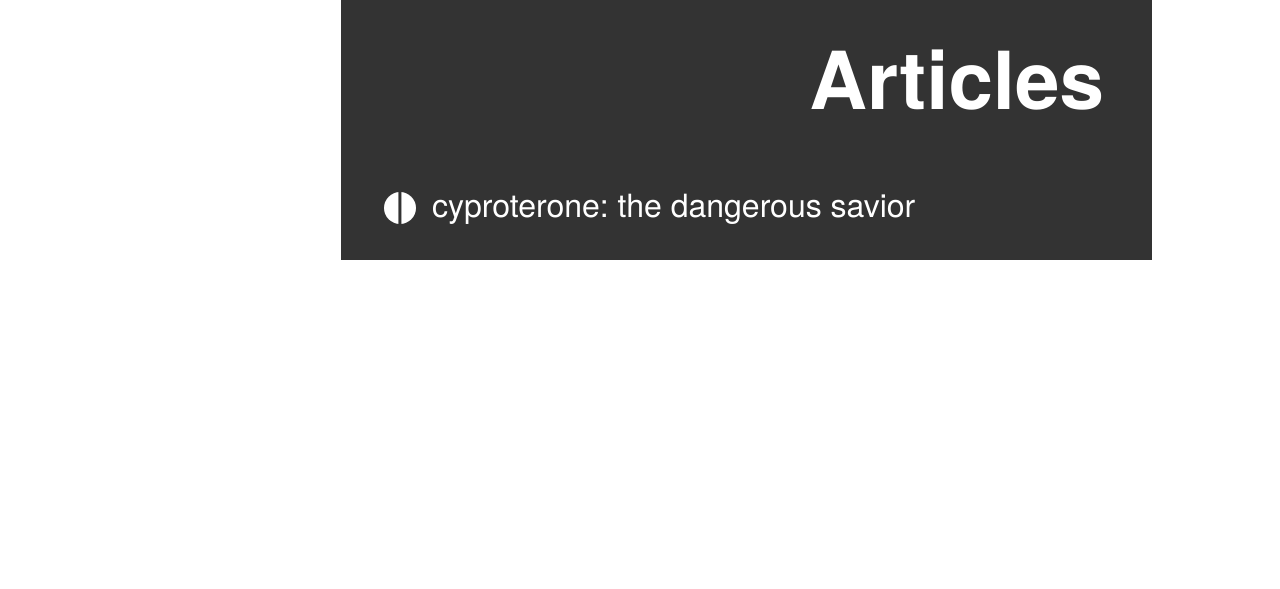
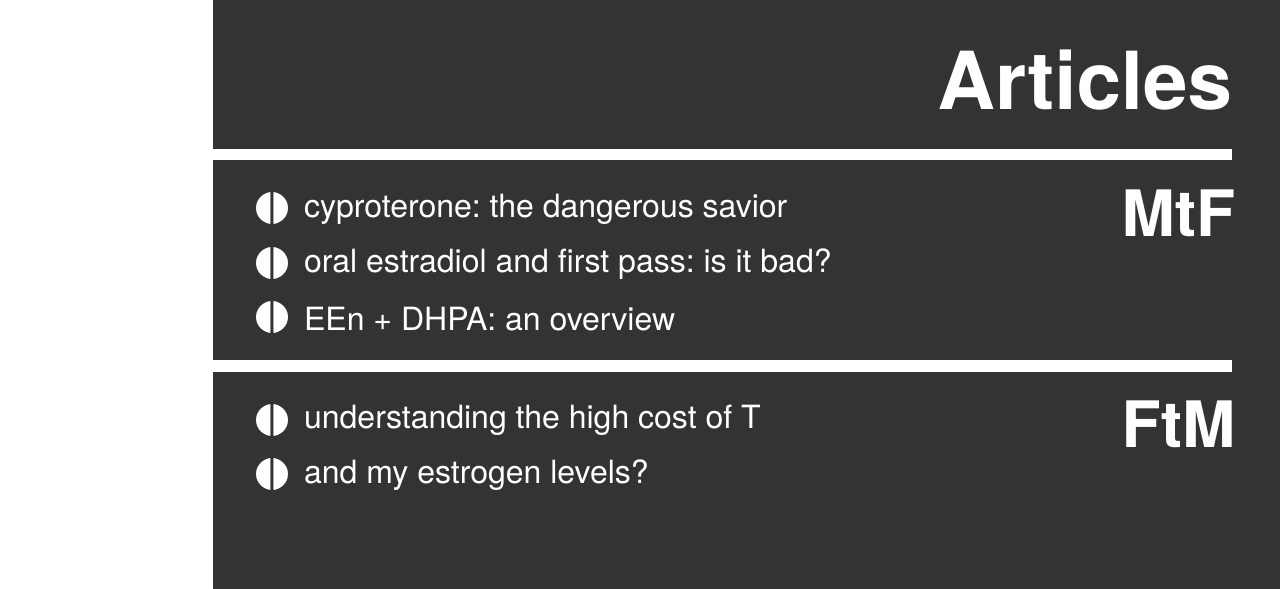
Before and after one commit to anothermimich/open-trans-science, a plain HTML site: page docs/index.html in a window 1280 px wide. Shown: the part 791-1380 px from the top of the page. Before the commit the page ends 1051 px from the top, so only its background shows below. Drawn offline with Linux system fonts and the light colour scheme; files whose address does not match are found by name.

Commit message:
cha cha cha changes

```diff
--- a/docs/css/style.css
+++ b/docs/css/style.css
@@ -49,6 +49,7 @@ body {
   font-family: "tex_gyre_herosbold";
   color: #333;
   max-width: 80vw;
+  min-width: 1280px;
   margin: 0 auto;
 }
 .grid {
@@ -56,6 +57,9 @@ body {
 }
 .grid-3 {
   grid-template-columns: 1fr 1fr 1fr;
+}
+.grid-2 {
+  grid-template-columns: 1fr 1fr;
 }
 /* main title */
 .title {
@@ -161,14 +165,67 @@ body {
   grid-column-start: 2;
   grid-column-end: -1;
   padding: 2rem;
+  font-size: 2rem;
+  text-wrap: nowrap;
 }
-.link-cipro {
-  display: flex;
+.mtf-links-list {
+  grid-template-columns: 2rem 1fr;
+  gap: 1rem;
   align-items: center;
+  position: relative;
+  padding-bottom: 4rem;
+}
+.mtf-links-list::before {
+  content: "";
+  font-family: "tex_gyre_herosbold";
+  display: block;
+  position: absolute;
+  top: -40px;
+  right: 1rem;
+  background-color: #fff;
+  width: 120%;
+  height: 0.7rem;
+}
+.mtf-links-list::after {
+  content: "MtF";
+  font-family: "tex_gyre_herosbold";
+  display: block;
+  position: absolute;
+  font-size: 4rem;
+  color: #fff;
+  top: -1rem;
+  right: 0.8rem;
+}
+.ftm-links-list {
+  grid-template-columns: 2rem 1fr;
   gap: 1rem;
-  font-size: 2rem;
+  align-items: center;
+  position: relative;
+  padding-bottom: 4rem;
 }
-.link-cipro span {
+.ftm-links-list::before {
+  content: "";
+  font-family: "tex_gyre_herosbold";
+  display: block;
+  position: absolute;
+  top: -40px;
+  right: 1rem;
+  background-color: #fff;
+  width: 120%;
+  height: 0.7rem;
+}
+.ftm-links-list::after {
+  content: "FtM";
+  font-family: "tex_gyre_herosbold";
+  display: block;
+  position: absolute;
+  font-size: 4rem;
+  color: #fff;
+  top: -1rem;
+  right: 0.8rem;
+}
+.translate-0--10 {
+  /* if the link start with lowercap letter it's better to translate it in 10% to center it */
   transform: translate(0, -10%);
 }
 .circle {
--- a/docs/index.html
+++ b/docs/index.html
@@ -30,7 +30,7 @@
       <p class="banner-0">to be ourselves</p>
       <p class="banner-1">to reassure our existence</p>
       <p class="banner-2">to break the cisgender regime</p>
-      <p class="banner-3">to reclaim the control of our bodies</p>
+      <p class="banner-3">to reclaim control of our bodies</p>
     </div>
   </section>
   <section>
@@ -38,10 +38,20 @@
       <div class="link-border"></div>
       <h2>Articles</h2>
       <ul class="links-list">
-        <a class="link-cipro" href="#">
+        <section class="mtf-links-list grid grid-2">
           <div class="circle"></div>
-          <span>cyproterone: the dangerous savior</span>
-        </a>
+          <a class="translate-0--10" href="#">cyproterone: the dangerous savior</a>
+          <div class="circle"></div>
+          <a class="translate-0--10" href="#">oral estradiol and first pass: is it bad?</a>
+          <div class="circle"></div>
+          <a href="#">EEn + DHPA: an overview</a>
+        </section>
+        <section class="ftm-links-list grid grid-2">
+          <div class="circle"></div>
+          <a class="translate-0--10" href="#">understanding the high cost of T</a>
+          <div class="circle"></div>
+          <a class="translate-0--10" href="#">and my estrogen levels?</a>
+        </section>
       </ul>
     </div>
   </section>
```
